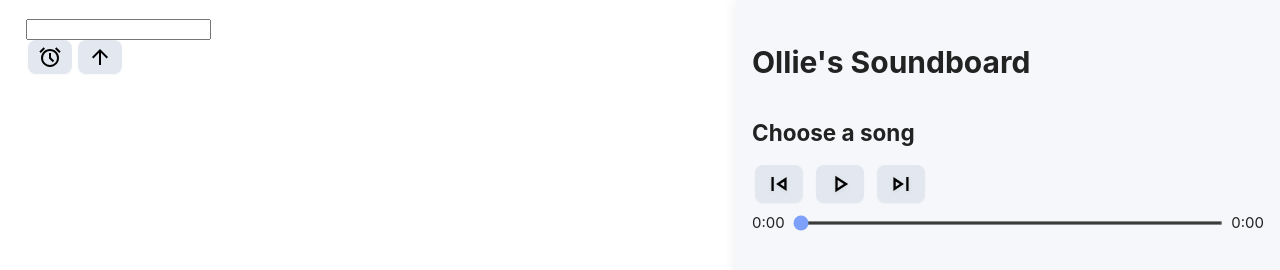
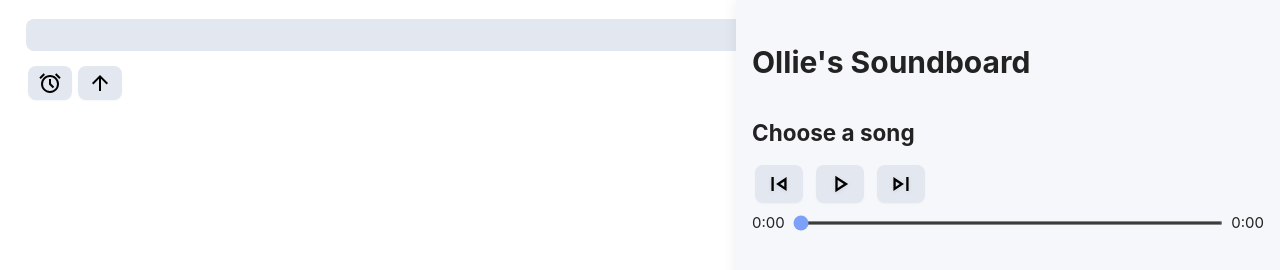
Before and after one commit to olliee2/soundboard, a website with bundled scripts: page docs/index.html in a window 1280 px wide. Built offline with nearby package versions, Linux system fonts and the light colour scheme; no server answers.

Commit message:
feat: add styles for filter bar to enhance user interface

```diff
--- a/docs/style.css
+++ b/docs/style.css
@@ -180,3 +180,15 @@ button:focus {
     display: flex;
     flex-direction: row;
 }
+
+#filter-bar {
+    width: 100%;
+    box-sizing: border-box;
+    padding: 0.5em 1em;
+    margin-bottom: 1em;
+    border: none;
+    border-radius: 8px;
+    background: #e3e8f0;
+    font-size: 1em;
+    color: #222;
+}
--- a/public/style.css
+++ b/public/style.css
@@ -180,3 +180,15 @@ button:focus {
     display: flex;
     flex-direction: row;
 }
+
+#filter-bar {
+    width: 100%;
+    box-sizing: border-box;
+    padding: 0.5em 1em;
+    margin-bottom: 1em;
+    border: none;
+    border-radius: 8px;
+    background: #e3e8f0;
+    font-size: 1em;
+    color: #222;
+}
```
